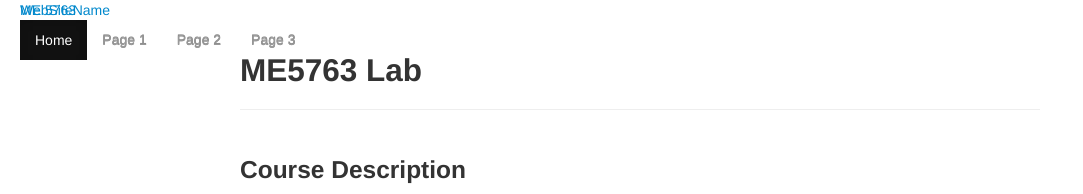
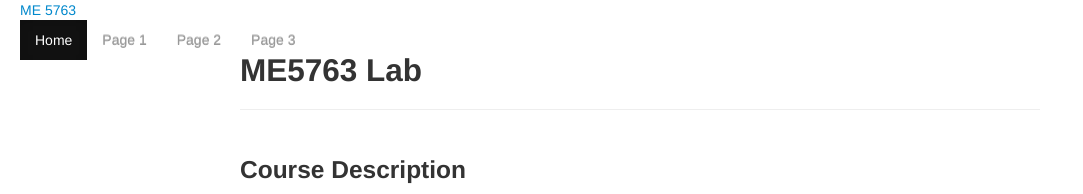
Before and after one commit to me5763/lab-fs19, a Jekyll site: the page built from index.md, in a window 1280 px wide. Shown: the top 194 px of the page, without its empty margins (0-1083 px from the left). Built offline with Jekyll 4.4.1, drawn with Linux system fonts in a browser that asks for light colours.

Commit message:
initial commit

```diff
--- a/_includes/themes/twitter/default.html
+++ b/_includes/themes/twitter/default.html
@@ -32,20 +32,6 @@
     <nav class="navbar navbar-inverse navbar-fixed-top">
       <div class="container-fluid">
         <div class="navbar-header">
-          <a class="navbar-brand" href="#">WebSiteName</a>
-        </div>
-        <ul class="nav navbar-nav">
-          <li class="active"><a href="#">Home</a></li>
-          <li><a href="#">Page 1</a></li>
-          <li><a href="#">Page 2</a></li>
-          <li><a href="#">Page 3</a></li>
-        </ul>
-      </div>
-    </nav>
-
-    <nav class="navbar navbar-inverse navbar-fixed-top">
-      <div class="container-fluid">
-        <div class="navbar-header">
           <a class="navbar-brand" href="{{ HOME_PATH }}">{{ site.title }}</a>
         </div>
         <ul class="nav navbar-nav">
```
